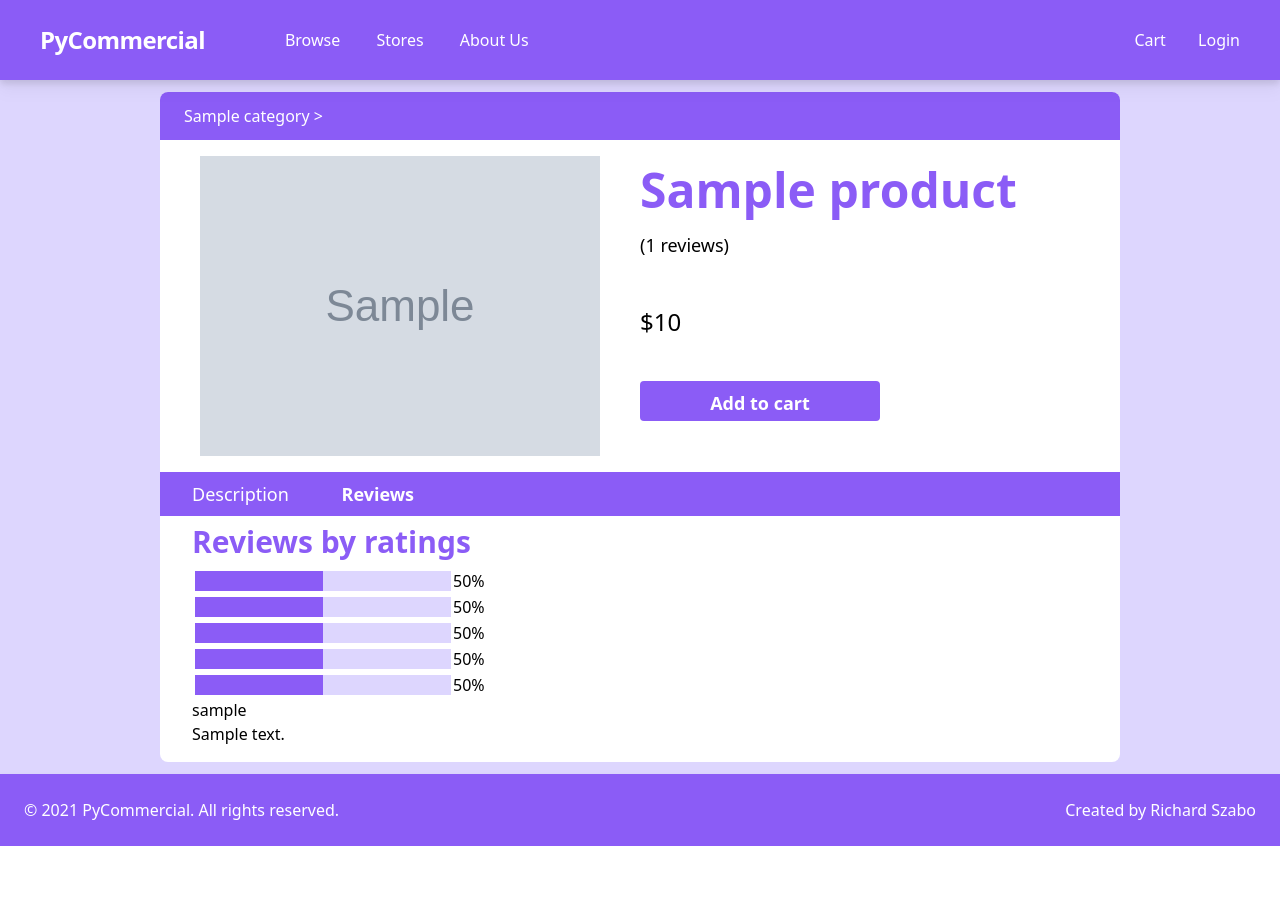
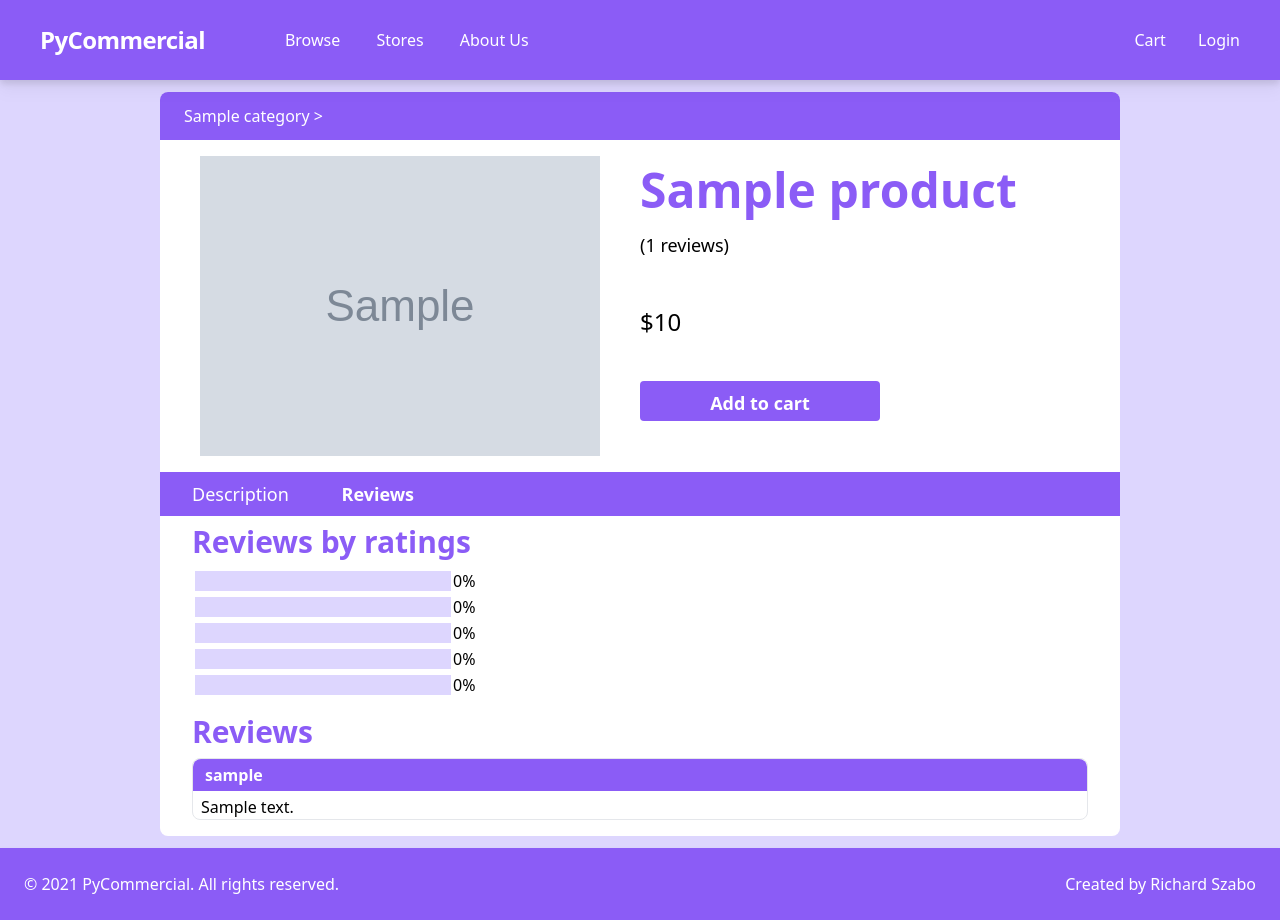
Before and after one commit to Riyomi/PyCommercial, a Django app: template products/templates/products/productDetails/reviewsPage.html in a window 1280 px wide. Before the commit the page ends 846 px from the top, so only its background shows below. Run offline with Django 3.2, Linux system fonts and the light colour scheme; the template is opened without the code that fills it: most values are stand-ins (such as "Sample title", 1, 10 or a date in 2020); grey boxes marked "Sample" are stand-in pictures; style sheets or scripts are compiled from the project's sources; some libraries are stand-ins or nearby versions.

Commit message:
Review feature fully functional

```diff
--- a/products/templates/products/productDetails.html
+++ b/products/templates/products/productDetails.html
@@ -18,8 +18,8 @@
     <div class="grid grid-rows-4 text-lg">
       <div class="title-h1 text-5xl font-semibold mb-2 self-center">{{ product.name }}</div>
       <div>
-        <span title="{{avg_stars}} out of 5 stars" class="text-yellow-300">
-          {% for star in avg_stars|encoderating %}
+        <span title="{{product.get_avg_rating}} out of 5 stars" class="text-yellow-300">
+          {% for star in product.get_avg_rating|encoderating %}
               {% if star == 1 %}
                 <i class="fas fa-star"></i>
               {% elif star == 0.5 %}
--- a/products/templates/products/productDetails/reviewsPage.html
+++ b/products/templates/products/productDetails/reviewsPage.html
@@ -2,6 +2,7 @@
 {% load static %}
 
 {% load products.productfilters %}
+{% load myfilters %}
 
 
 {% block subpage %}
@@ -34,10 +35,10 @@
             </td>
             <td>
               <div class="bg-purple-200 h-5 w-64">
-                <div style="width: 50%" class="bg-purple-500 h-5"></div>
+                <div style="width: {% keyvalue product.get_review_count_by_value i product.get_review_count %}%" class="bg-purple-500 h-5"></div>
               </div>
             </td>
-            <td>50%</td>
+            <td>{% keyvalue product.get_review_count_by_value i product.get_review_count %}%</td>
           </tr>
         {%endfor %}
         </table>
@@ -83,7 +84,7 @@
             rows="4"
             cols="50"
             name="comment"
-            class="border-2"
+            class="border-2 rounded-lg p-2 focus:outline-none"
             placeholder="Write about the product in detail (optional)"
           ></textarea
           ><br />
@@ -92,12 +93,13 @@
         {% endif %}
       </div>
     </div>
-    <div>
+    <div class="mt-4 rounded-lg">
+      <p class="title-h1">Reviews</p>
       {% for review in reviews %}
         <div class="mb-4">
-          <div>
-            <span>{{review.customer.user.username}}</span>
-            <span class="text-yellow-300">
+          <div class="border rounded-lg">
+            <div class="bg-purple-500 text-white rounded-t-lg p-1 px-2"><i class="fas fa-user"></i><span class="font-semibold ml-1">{{review.customer.user.username}}</span></div>
+            <div class="text-yellow-300 mt-1 px-2">
               {% for star in review.value|encoderating %}
                 {% if star == 1 %}
                   <i class="fas fa-star"></i>
@@ -107,10 +109,9 @@
                   <i class="far fa-star"></i>
                 {% endif %}
               {% endfor %}
-            </span>
+            </div>
+          <div class="px-2 mt-1">{{review.comment}}</div>
           </div>
-
-          <div>{{review.comment}}</div>
         </div>
       {% endfor %}
     </div>
--- a/products/templatetags/products/productfilters.py
+++ b/products/templatetags/products/productfilters.py
@@ -23,7 +23,7 @@ def encode_rating(rating):
         return [0] * 5
 
     encoded = []
-    rating_rounded = round(int(rating) * 2) / 2
+    rating_rounded = round(float(rating) * 2) / 2.0
 
     encoded.extend([1] * (floor(rating_rounded)))
     # checks if the rounded rating has 0.5. It's done this way to avoid rounding errors
--- a/users/templatetags/myfilters.py
+++ b/users/templatetags/myfilters.py
@@ -6,3 +6,11 @@ register = template.Library()
 @register.filter(name='addclass')
 def addclass(value, arg):
     return value.as_widget(attrs={'class': arg})
+
+
+@register.simple_tag
+def keyvalue(list, key, total):
+    for item in list:
+        if item['value'] == int(key):
+            return round(item['total']/total*100, 2)
+    return 0
```
Also changed, not shown: products/models.py (+16 -1 lines), products/templates/products/browse.html (+11 -0 lines), products/views.py (+4 -8 lines).
